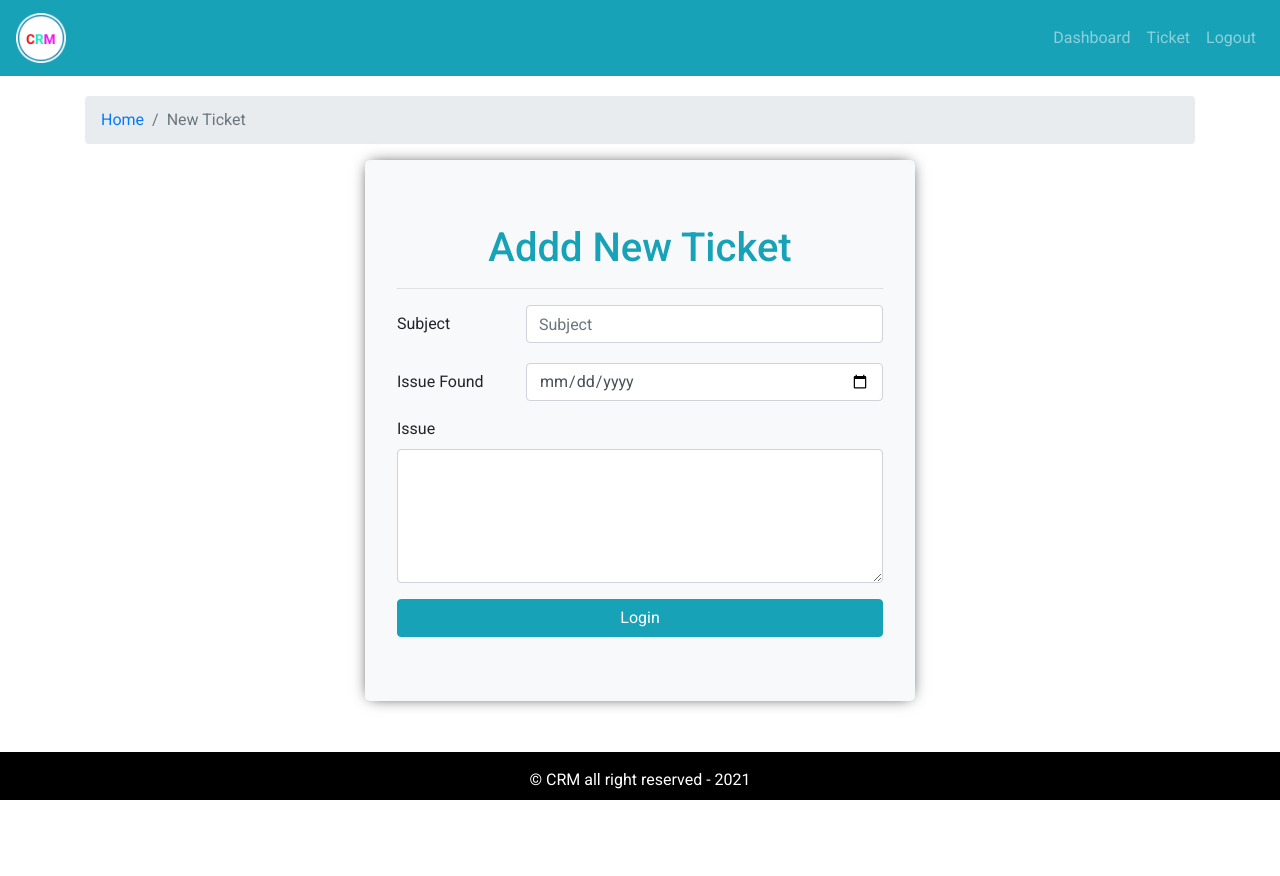
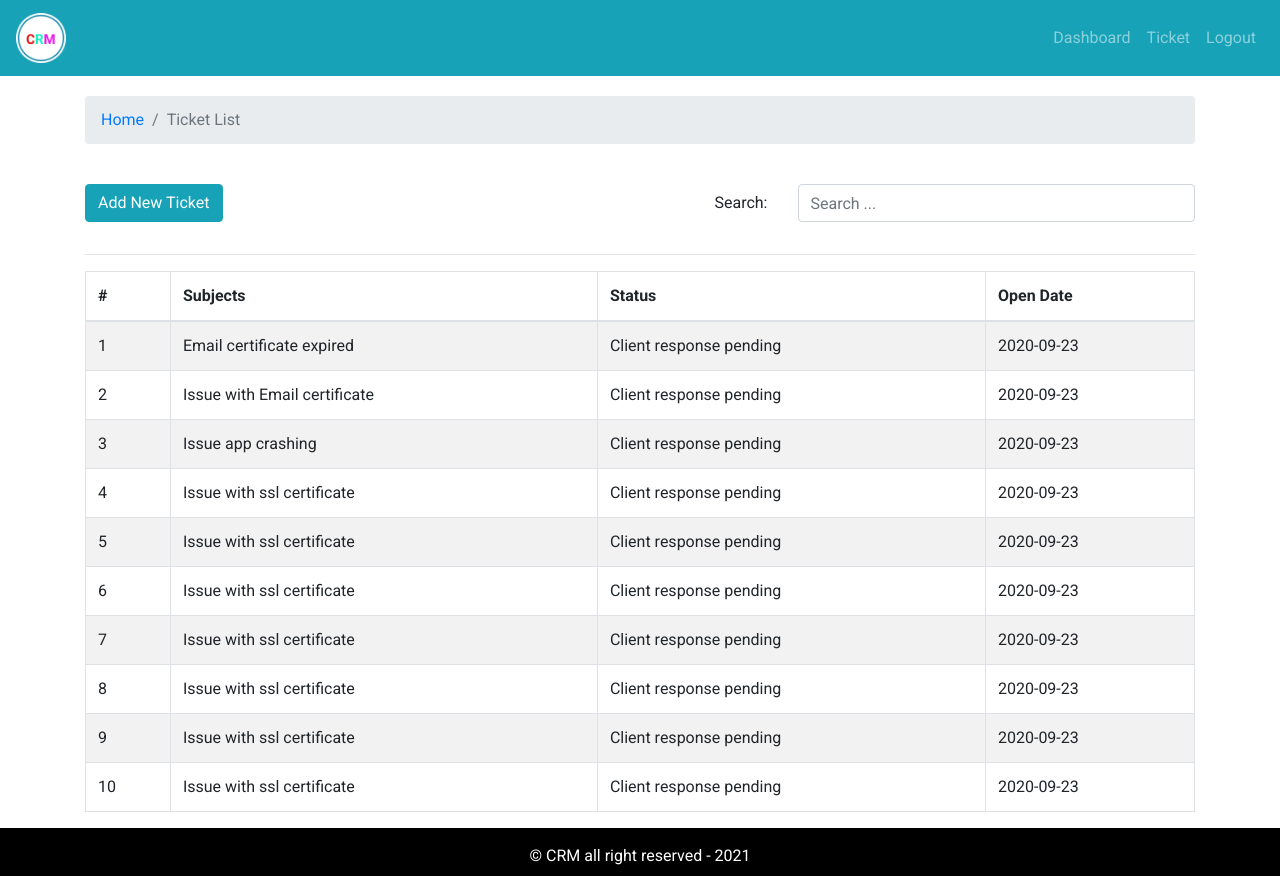
Before and after one commit to djangonpanta/crm-frontend, a React (Create React App) app: page / in a window 1280 px wide. Before the commit the page ends 800 px from the top, so only its background shows below. Built offline with nearby package versions, Linux system fonts and the light colour scheme; the HTML template or start-up script is replaced by a standard one.

Commit message:
added ticket list page

```diff
--- a/src/App.js
+++ b/src/App.js
@@ -4,6 +4,7 @@
 import { Dashboard } from "./pages/dashboard/Dashboard.page";
 import { Entry } from "./pages/entry/Entry.page";
 import { AddTicket } from "./pages/new-ticket/AddTicket.page";
+import { TicketLists } from "./pages/ticket-list/TicketLists.page";
 
 function App() {
   return (
@@ -11,7 +12,8 @@
       {/* <Entry /> */}
       <DefaultLayout>
         {/* <Dashboard /> */}
-        <AddTicket />
+        {/* <AddTicket /> */}
+        <TicketLists />
       </DefaultLayout>
     </div>
   );
--- a/src/components/breadcrumb/Breadcrumb.comp.js
+++ b/src/components/breadcrumb/Breadcrumb.comp.js
@@ -3,7 +3,7 @@
 
 export const PageBreadcrumb = ({ page }) => {
   return (
-    <Breadcrumb className="mt-3 ">
+    <Breadcrumb className="mt-3 bg-transparent">
       <Breadcrumb.Item href="/">Home</Breadcrumb.Item>
       <Breadcrumb.Item active>{page}</Breadcrumb.Item>
     </Breadcrumb>
--- /dev/null
+++ b/src/components/search-form/SearchForm.comp.js
@@ -0,0 +1,29 @@
+import React from "react";
+import { Form, Row, Col } from "react-bootstrap";
+import propTypes from "prop-types";
+export const SearchForm = ({ handleOnChange, str }) => {
+  return (
+    <div>
+      <Form>
+        <Form.Group as={Row}>
+          <Form.Label column sm={3}>
+            Search:
+          </Form.Label>
+          <Col sm={9}>
+            <Form.Control
+              name="search"
+              onChange={handleOnChange}
+              value={str}
+              placeholder="Search ..."
+            />
+          </Col>
+        </Form.Group>
+      </Form>
+    </div>
+  );
+};
+
+SearchForm.propTypes = {
+  handleOnChange: propTypes.func.isRequired,
+  str: propTypes.string.isRequired,
+};
--- a/src/components/ticket-table/TicketTable.comp.js
+++ b/src/components/ticket-table/TicketTable.comp.js
@@ -1,6 +1,6 @@
 import React from "react";
 import { Table } from "react-bootstrap";
-
+import propType from "prop-types";
 export const TicketTable = ({ tickets }) => {
   return (
     <Table striped bordered hover>
@@ -33,3 +33,7 @@
     </Table>
   );
 };
+
+TicketTable.propTypes = {
+  tickets: propType.array.isRequired,
+};
--- a/src/pages/new-ticket/AddTicket.page.js
+++ b/src/pages/new-ticket/AddTicket.page.js
@@ -22,7 +22,7 @@
     e.preventDefault();
     setFrmDataError(initialFrmError);
     const isSubjectValid = await shortTest(frmData.subject);
-    console.log(isSubjectValid);
+
     setFrmDataError({
       ...frmDataError,
       subject: !isSubjectValid,
--- /dev/null
+++ b/src/pages/ticket-list/TicketLists.page.js
@@ -0,0 +1,49 @@
+import React, { useState } from "react";
+import { useEffect } from "react";
+import { Container, Row, Col, Button } from "react-bootstrap";
+import { PageBreadcrumb } from "../../components/breadcrumb/Breadcrumb.comp";
+import { SearchForm } from "../../components/search-form/SearchForm.comp";
+import { TicketTable } from "../../components/ticket-table/TicketTable.comp";
+import tickets from "../../assets/data/dummy-ticket.json";
+
+export const TicketLists = () => {
+  const [str, setStr] = useState("");
+  const [displayTicket, setDisplayTicket] = useState(tickets);
+  useEffect(() => {}, [str, displayTicket]);
+  const handleOnChange = (e) => {
+    const { value } = e.target;
+    setStr(value);
+    searchTicket(value);
+  };
+  const searchTicket = (str) => {
+    //str is the string from searchTicket invoke above not from state
+    const displayTickets = tickets.filter((ticket) =>
+      ticket.subject.toLowerCase().includes(str.toLowerCase())
+    );
+    console.log(displayTickets);
+    setDisplayTicket(displayTickets);
+  };
+  return (
+    <Container>
+      <Row>
+        <Col>
+          <PageBreadcrumb page="Ticket List" />
+        </Col>
+      </Row>
+      <Row className="mt-4">
+        <Col>
+          <Button variant="info">Add New Ticket</Button>
+        </Col>
+        <Col className="text-right">
+          <SearchForm handleOnChange={handleOnChange} str={str} />
+        </Col>
+      </Row>
+      <hr />
+      <Row>
+        <Col>
+          <TicketTable tickets={displayTicket} />
+        </Col>
+      </Row>
+    </Container>
+  );
+};
```
